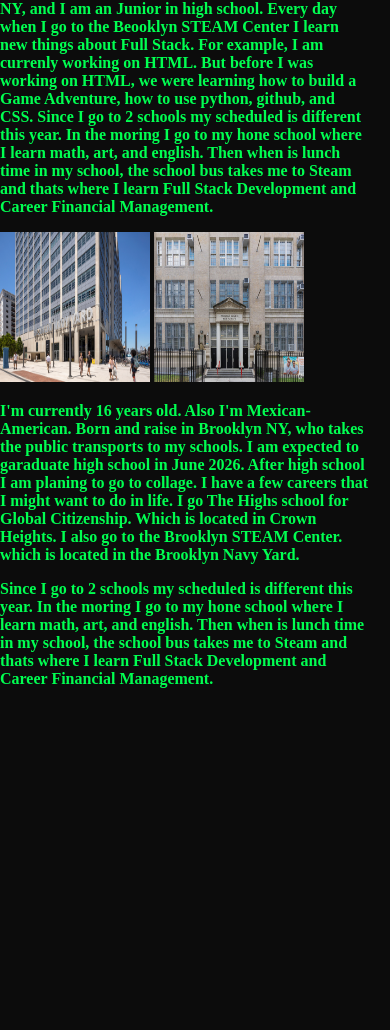
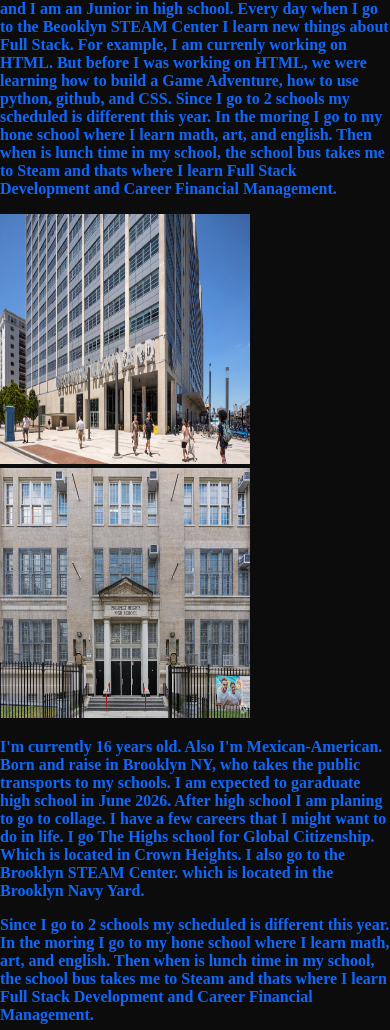
Before and after one commit to JaysonRM2008/JaysonRM2008.github.io, a plain HTML site: page about.html in a window 390 px wide. Shown: the part 318-1348 px from the top of the page. Before the commit the page ends 1022 px from the top, so only its background shows below. Drawn offline with Linux system fonts and the light colour scheme.

Commit message:
Personal Website: Responsive Styling

```diff
--- a/about.html
+++ b/about.html
@@ -5,7 +5,7 @@
 
 <meta charset="UTF-8">
 <meta http-equiv="X-UA-Compatible" content="IE=edge">
-<meta name="viewport" content="width=device-width, initial-scale=">
+<meta name="viewport" content="width= device-width, initial-scale=1.0">
 <meta name="keywords" content="HTML,CSS,XML,JavaScript">
 <meta name="author" content="Jayson Ramirez Marin">
 <meta name="description" content="Free Web tutorials">
@@ -32,10 +32,9 @@ style="float:right;width:250px;height:250px;">
 
     <h2> About Me and My Life </h2>
 
-    <main>
-
-
-
+<main>
+</main>
+<div class="about me"
 <p>
 I am learing <b> Full-stack Development </b> at the Brooklyn Steam Center. I am from Brooklyn NY,
 and I am an Junior in high school.
@@ -45,8 +44,12 @@ where I learn math, art, and english. Then when is lunch time in my school, the
 
 </p>
 
-<img src="Brooklyn-STEAM_71620.00.0_Ext-Entrance.jpg" width="150" height="150" alt="Brooklyn STEAM Cenrter">
-<img src="high-school-for-global-citizenship-brooklyn-ny-2-schoolphoto.jpg" width="150" height="150" alt="story flowchart">
+<div class="pic ">
+
+<img src="Brooklyn-STEAM_71620.00.0_Ext-Entrance.jpg" width="250px" height="250px" alt="Brooklyn STEAM Cenrter">
+
+<img src="high-school-for-global-citizenship-brooklyn-ny-2-schoolphoto.jpg" width="250px" height="250px" alt="high school">
+</div>
 
 <p>
     I'm currently 16 years old. Also I'm Mexican-American. Born and raise in Brooklyn NY, who takes the public transports to my schools. I am expected to garaduate high school
@@ -62,6 +65,7 @@ where I learn math, art, and english. Then when is lunch time in my school, the
 
 </p>
 
+
 </main>
 
 
```
